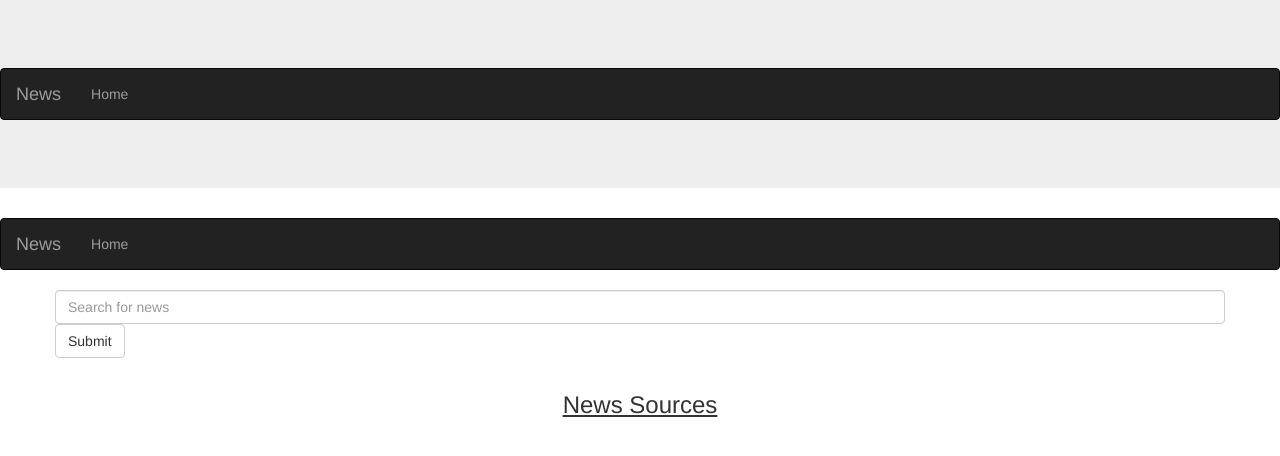
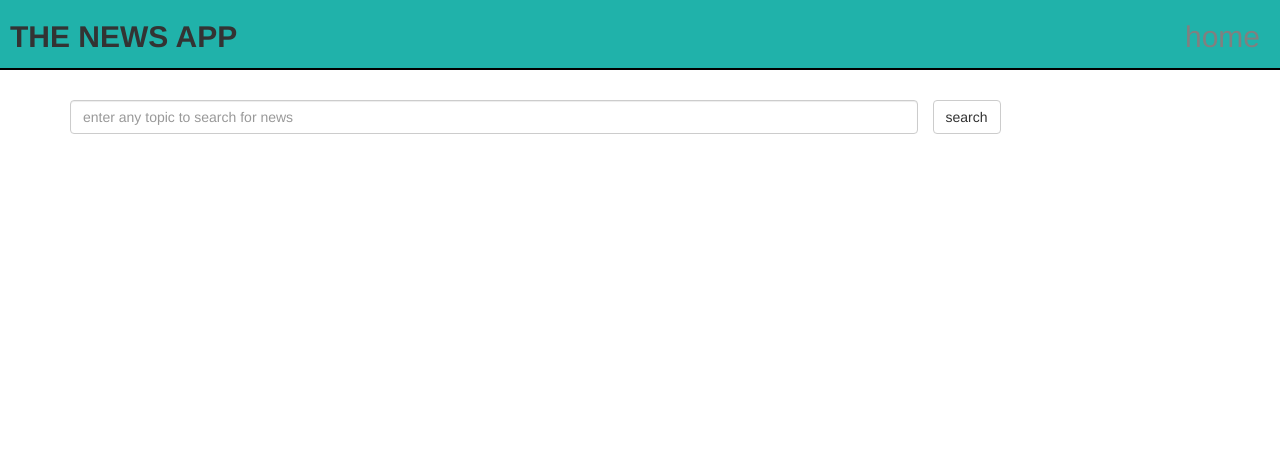
Before and after one commit to Vector254/News-app, a Flask app: template app/templates/index.html in a window 1280 px wide. Shown: the top 456 px of the page. Run offline with Flask 2, Linux system fonts and the light colour scheme; the template is opened without the code that fills it, so the values that code supplies are empty; parts of the project's set-up code (start-up, migrations or seed data) failed here and were passed over; some libraries are stand-ins or nearby versions.

Commit message:
add styling

```diff
--- a/app/templates/base.html
+++ b/app/templates/base.html
@@ -1,9 +1,7 @@
+{% extends 'bootstrap/base.html'%}
 
-<div class="jumbotron"><h1> {{ message }} </h1>
-    {% block navbar %}
+
+<!-- Navbar block  -->
+{% block navbar %}
     {% include 'navbar.html' %}
 {% endblock %}
-</div>
-{% extends 'bootstrap/base.html'%}
-
-<!-- Navbar block  -->
--- a/app/templates/index.html
+++ b/app/templates/index.html
@@ -12,18 +12,19 @@
     <div class="row">
 
     <form >
-        <input type="text" name="news_query" placeholder="Search for news" class="form-control">
-        <input type="submit"  value="Submit" class="btn btn-default">
+        <div class="col-xs-9 col-sm-9 col-md-9 col-lg-9">
+        <input type="text" name="news_query" placeholder="enter any topic to search for news" class="form-control">
+        </div>
+        <input type="submit"  value="search" class="btn btn-default">
     </form>
 
     </div>
 
 
     <div class="row">
-        <h3 class='text-center'> <u>News Sources</u></h3>
-        <ul>
+
             {{ macro.displayNewsList(news)}}
-        </ul>
+
 
 
 
--- a/app/templates/macros.html
+++ b/app/templates/macros.html
@@ -1,3 +1,4 @@
+
 {% macro displayNewsList(news_list) %}
 
     {% for sources in news_list %}
@@ -18,6 +19,8 @@
 {% for article in articles_list %}
 
 
+
+
 <a href="{{article.url}}">
     <h3>{{ article.title}}</h3></a>
 <p>{{article.description}}</p>
--- a/app/templates/navbar.html
+++ b/app/templates/navbar.html
@@ -1,19 +1,34 @@
-<div class="navbar navbar-inverse" role="navigation">
-    <div class="container-fluid">
-        <div class="navbar-header">
-            <button type="button" class="navbar-toggle" data-toggle="collapse" data-target=".navbar-collapse">
-              <span class="sr-only">Toggle navigation</span>
-              <span class="icon-bar"></span>
-              <span class="icon-bar"></span>
-              <span class="icon-bar"></span>
-            </button>
-            <a class="navbar-brand" href="/">News</a>
-        </div>
-        <div class="navbar-collapse collapse">
-            <ul class="nav navbar-nav">
-                <li><a href="/">Home</a></li>
+<style>
+    .nav{
+        background-color: lightseagreen;
+        height: 70px;
+        margin-bottom: 30px;
+        border-bottom: black;
+        border-bottom-width: 2px;
+        border-bottom-style: solid;
+        position: sticky;
+        top: 0;
+        width: 100%;
+        z-index: 9999;
 
-        </div>
+    }
+    h2{
+        padding-left: 10px;
+    }
 
-    </div>
+    #link{
+        color: grey;
+     float: right;
+     padding-right: 20px;
+     text-decoration: none;
+    }
+     a:hover{
+        text-transform: uppercase;
+    }
+</style>
+
+<div class="nav">
+    <h2> <b>THE NEWS APP</b><a id='link'href="/">home</a></h2>
+
+
 </div>
--- a/app/templates/search.html
+++ b/app/templates/search.html
@@ -8,9 +8,9 @@
 
             <h3> Found {{ news| count }} matches </h3>
             <hr>
-            <ul>
+
                 {{ macro.displayResults(news)}}
-            </ul>
+
 
         </div>
 
```
Also changed, not shown: app/static/styles/search.css (+7 -0 lines), app/templates/articles.html (+24 -9 lines).
